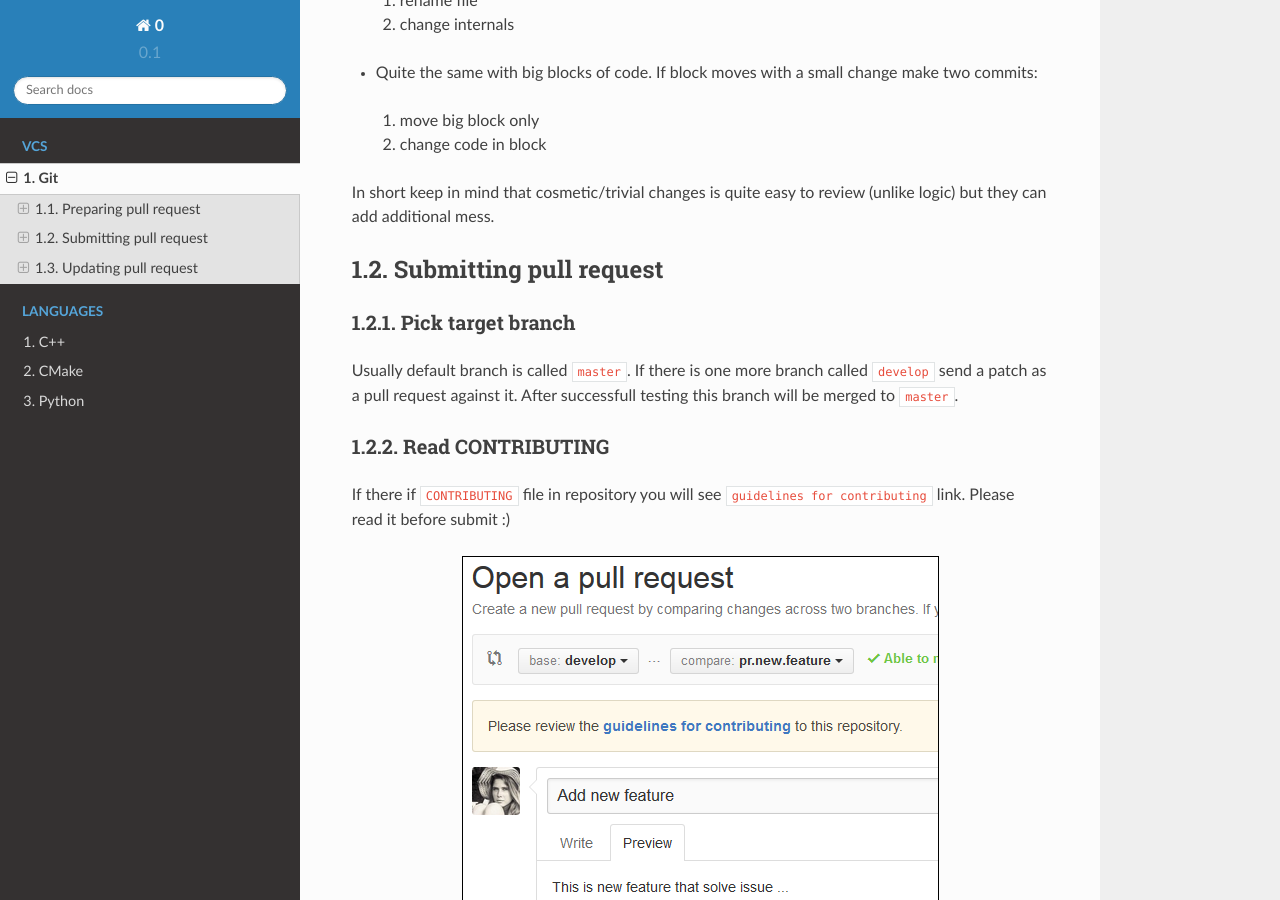
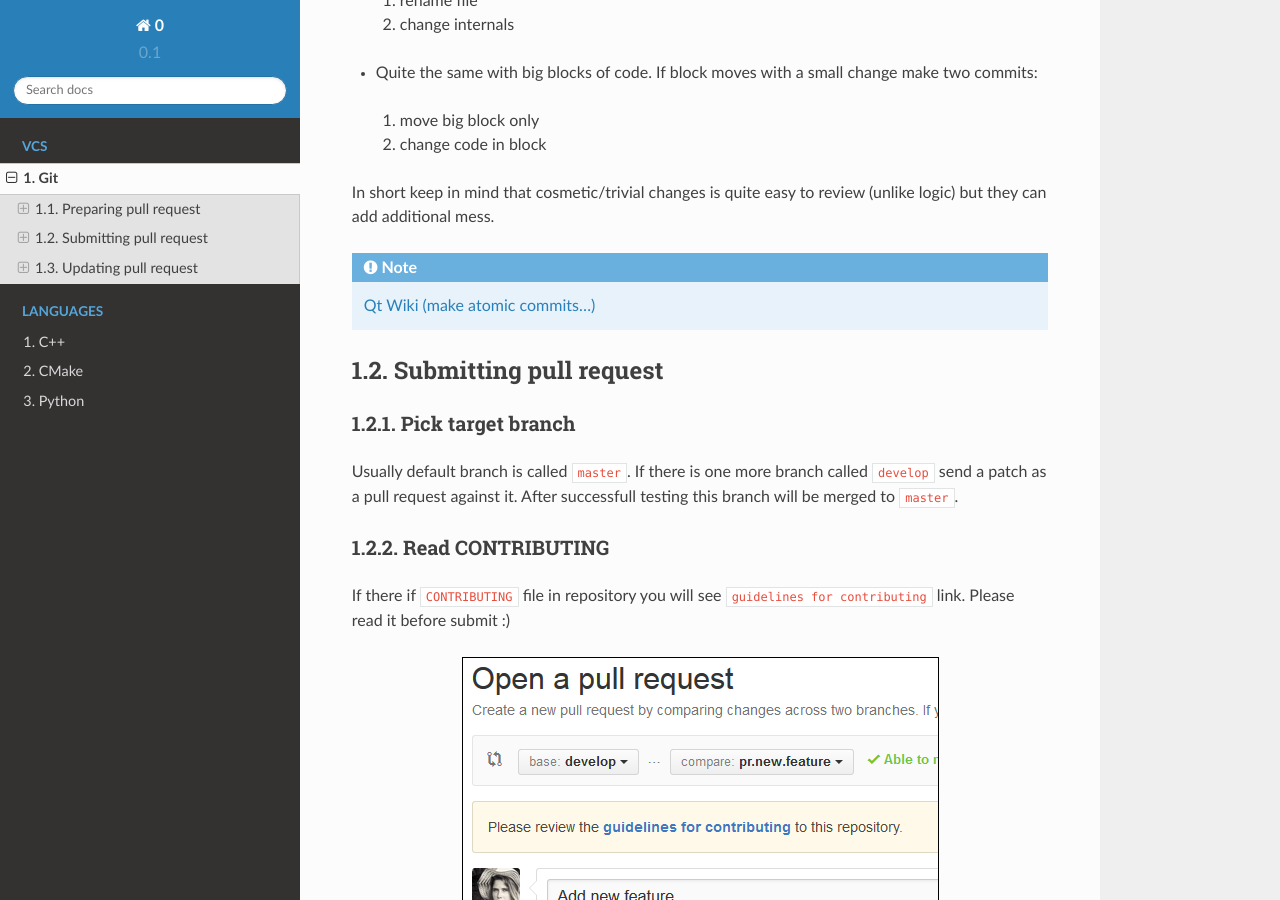
Before and after one commit to ruslo/0, a Sphinx documentation site: the page built from docs/git.rst, in a window 1280 px wide and 900 px high, scrolled down 2785 px. Built offline with Sphinx 7.4.7 and the Read the Docs theme 2.0.0, drawn with Linux system fonts in a browser that asks for light colours.

Commit message:
Add link to Qt's wiki

```diff
--- a/docs/git.rst
+++ b/docs/git.rst
@@ -130,6 +130,10 @@ For example:
 
 In short keep in mind that cosmetic/trivial changes is quite easy to review (unlike logic) but they can add additional mess.
 
+.. note::
+
+  `Qt Wiki (make atomic commits...) <http://wiki.qt.io/Commit_Policy>`_
+
 Submitting pull request
 =======================
 
```
